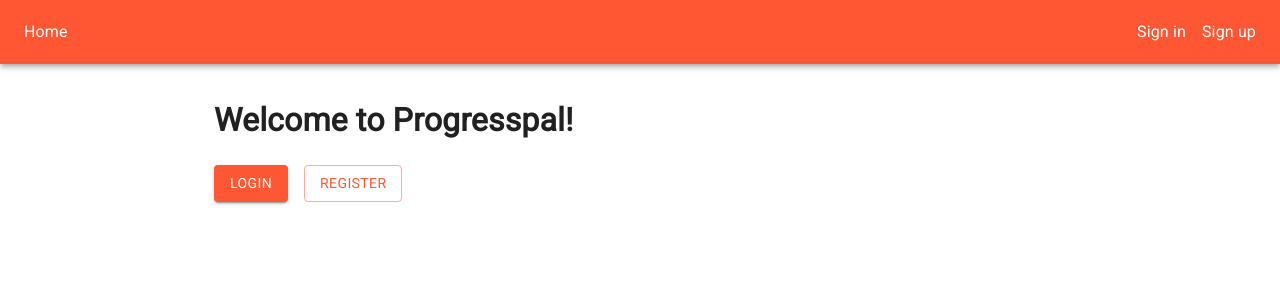
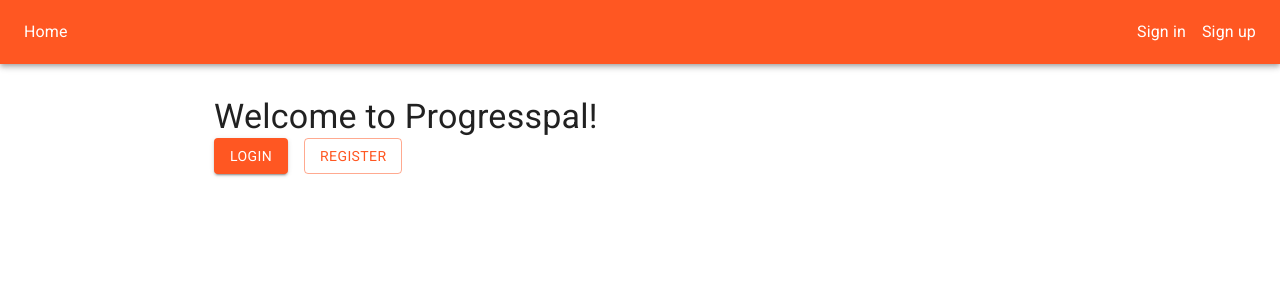
Before and after one commit to Nadia-Kadri/progress-pal, a React (Vite) app in the folder client/: page / in a window 1280 px wide. Shown: the top 300 px of the page. Built offline with nearby package versions, Linux system fonts and the light colour scheme; no server answers.

Commit message:
Layout styling for the dashboard page, change the select input to tabs in the monthview component

```diff
--- a/client/src/components/App.jsx
+++ b/client/src/components/App.jsx
@@ -7,8 +7,8 @@
 import CssBaseline from '@mui/material/CssBaseline';
 import { ThemeProvider } from '@mui/material/styles';
 import theme from '../theme';
+import '@fontsource/roboto/400.css';
 import '../styles/global.css';
-import '@fontsource/roboto/400.css';
 
 function App() {
   const [user, setUser] = useState({ isAuthenticated: false, user: null });
--- a/client/src/pages/Home/Dashboard/CreateHabitModal/ColorPicker.jsx
+++ b/client/src/pages/Home/Dashboard/CreateHabitModal/ColorPicker.jsx
@@ -1,13 +1,22 @@
 import { useState } from 'react';
 import { Box, Menu, MenuItem, IconButton } from '@mui/material';
 
+// const colorOptions = [
+//   '#FF6633', '#00B3E6', '#E6B333', '#3366E6', '#999966',
+//   '#99FF99', '#B34D4D', '#80B300', '#809900', '#E6B3B3',
+//   '#6680B3', '#66991A', '#CCFF1A', '#FF1A66', '#E6331A',
+//   '#33FFCC', '#66994D', '#B366CC', '#4D8000', '#B33300',
+//   '#66664D', '#991AFF', '#4DB3FF', '#1AB399', '#E666B3',
+//   '#33991A', '#FFB399', '#FF33FF', '#FF3380', '#4D80CC'
+// ];
+
 const colorOptions = [
-  '#FF6633', '#00B3E6', '#E6B333', '#3366E6', '#999966',
-  '#99FF99', '#B34D4D', '#80B300', '#809900', '#E6B3B3',
-  '#6680B3', '#66991A', '#CCFF1A', '#FF1A66', '#E6331A',
-  '#33FFCC', '#66994D', '#B366CC', '#4D8000', '#B33300',
-  '#66664D', '#991AFF', '#4DB3FF', '#1AB399', '#E666B3',
-  '#33991A', '#FFB399', '#FF33FF', '#FF3380', '#4D80CC'
+  '#ef5350', '#e57373', '#f06292', '#f8bbd0', '#ec407a',
+  '#ce93d8', '#ba68c8', '#9575cd', '#5e35b1', '#7986cb',
+  '#3f51b5', '#90caf9', '#1e88e5', '#039be5', '#26c6da',
+  '#26a69a', '#a5d6a7', '#81c784', '#43a047', '#689f38',
+  '#d4e157', '#ffeb3b', '#fbc02d', '#ffb74d', '#ff8a65',
+  '#ff6f00', '#f4511e', '#f9a825', '#a1887f', '#795548'
 ];
 
 function ColorPicker({ selectedColor, onChange }) {
--- a/client/src/pages/Home/Dashboard/CreateHabitModal/CreateHabitModal.jsx
+++ b/client/src/pages/Home/Dashboard/CreateHabitModal/CreateHabitModal.jsx
@@ -15,7 +15,7 @@
     name: '',
     description: '',
     icon: '',
-    color: '#BAE1FF',
+    color: '#90caf9',
     amount: '',
     unit: '',
     created_at: format(today, "yyyy-MM-dd"),
@@ -78,7 +78,7 @@
 
   return (
     <>
-    <Button sx={{ marginTop: '8px' }} onClick={handleModalOpen}>
+    <Button sx={{ py: '8.75px', width: '100%' }} onClick={handleModalOpen}>
       Create a new habit
       <AddCircleOutlineIcon />
     </Button>
--- a/client/src/pages/Home/Dashboard/Dashboard.jsx
+++ b/client/src/pages/Home/Dashboard/Dashboard.jsx
@@ -39,17 +39,18 @@
   }
 
   return (
-    <>
-    <Container sx={{ my: 4 }}>
-      <Typography component='h1' variant='h4' sx={{ mb: '14px' }}>Hello, {userData.first_name}</Typography>
-      <Grid container spacing={2}>
-        <Grid item md={4} sm={12}>
+    <Box component='main'>
+      <Container>
+        <Typography component='h1' variant='h4' sx={{ pt: '14px' }}>Hello, {userData.first_name}!</Typography>
+        <Typography variant='subtitle1' sx={{ pb: '14px' }}>Discover how tracking small habits can make a big difference</Typography>
+        <Grid container spacing={1.5} justifyContent='center' sx={{ pb: '14px' }}>
+          <Grid item md={4} sm={8} xs={12}>
             <DayView
               habits={habits}
               getUserHabits={getUserHabits}
             />
           </Grid>
-        <Grid item md={8} sm={12}>
+          <Grid item md={8} sm={8} xs={12}>
             <MonthView
               habits={habits}
               getUserHabits={getUserHabits}
@@ -57,7 +58,8 @@
           </Grid>
         </Grid>
       </Container>
-    </>
+    </Box>
+
   );
 }
 
--- a/client/src/pages/Home/Dashboard/DayView/DayView.jsx
+++ b/client/src/pages/Home/Dashboard/DayView/DayView.jsx
@@ -1,6 +1,6 @@
 import { useState } from 'react';
 import { format } from 'date-fns';
-import { Box, Paper, Checkbox, Typography, IconButton } from '@mui/material'
+import { Box, Paper, Checkbox, Typography, IconButton, Divider } from '@mui/material'
 import NavigateBeforeIcon from '@mui/icons-material/NavigateBefore';
 import NavigateNextIcon from '@mui/icons-material/NavigateNext';
 import CreateHabitModal from '../CreateHabitModal/CreateHabitModal';
@@ -60,14 +60,16 @@
 
   return (
     <>
-    <Paper elevation={3} sx={{ padding: '14px', height: '500px' }}>
-      <Box sx={{ display: 'flex', justifyContent: 'space-evenly', alignItems: 'center' }}>
+    <Paper elevation={3} sx={{ height: '500px' }}>
+      <Typography component='h2' variant='h6' align='center' sx={{ p: '5px' }}>Daily Log</Typography>
+      <Divider />
+      <Box sx={{ display: 'flex', justifyContent: 'space-evenly', alignItems: 'center', p: '5px' }}>
         <IconButton onClick={handleBeforeClick}><NavigateBeforeIcon /></IconButton>
         <Typography>{format(selectedDate, "EEEE, MMM do")}</Typography>
         <IconButton onClick={handleNextClick}><NavigateNextIcon /></IconButton>
       </Box>
       {habits.length === 0 ? <Typography>No current habits</Typography> : (
-        <Box sx={{ height: '395.5px', overflow: 'auto' }}>
+        <Box sx={{ height: '364px', overflow: 'auto', px: 3 }}>
           {habits.map(habit => {
             const completedLog = habit.logs.find(log => log.log_created_at === format(selectedDate, 'yyyy-MM-dd'));
             const habitStartDate = new Date(habit.created_at);
@@ -80,7 +82,7 @@
                     display: 'flex',
                     justifyContent: 'space-between',
                     borderBottom: `2px solid ${habit.color}`,
-                    paddingTop: '14px',
+                    mb: '14px',
                     overflow: 'auto',
                     opacity: selectedDate > today ? 0.5 : 1,
                     pointerEvents: selectedDate > today ? 'none' : 'auto'
@@ -103,6 +105,7 @@
           })}
         </Box>
       )}
+      <Divider />
       <CreateHabitModal getUserHabits={getUserHabits} setSelectedDate={setSelectedDate}/>
     </Paper>
     </>
--- a/client/src/pages/Home/Dashboard/MonthView/Calendar/Calendar.css
+++ b/client/src/pages/Home/Dashboard/MonthView/Calendar/Calendar.css
@@ -37,7 +37,6 @@
 }
 
 .day.today {
-  font-weight: bolder;
   position: relative;
   z-index: 1;
 }
@@ -50,7 +49,7 @@
   transform: translate(-50%, -50%);
   width: 33px;
   height: 33px;
-  border: 2px solid red;
+  border: 1px solid black;
   border-radius: 50%;
   box-sizing: border-box;
   z-index: 0;
--- a/client/src/pages/Home/Dashboard/MonthView/MonthView.jsx
+++ b/client/src/pages/Home/Dashboard/MonthView/MonthView.jsx
@@ -1,41 +1,35 @@
 import { useState } from 'react';
 import Calendar from './Calendar/Calendar';
-import { Paper, Select, MenuItem, FormControl, InputLabel, Box, Grid } from '@mui/material';
+import { Paper, Box, Grid, Typography, Divider, Tabs, Tab } from '@mui/material';
 import EmojiEventsTwoToneIcon from '@mui/icons-material/EmojiEventsTwoTone';
 import EventAvailableTwoToneIcon from '@mui/icons-material/EventAvailableTwoTone';
 import AutoAwesomeMotionTwoToneIcon from '@mui/icons-material/AutoAwesomeMotionTwoTone';
 import TaskAltIcon from '@mui/icons-material/TaskAlt';
 
 function MonthView({ habits }) {
-  const [selectedHabit, setSelectedHabit] = useState(habits.length > 0 ? habits[0].id : '');
+  const [selectedHabitId, setSelectedHabitId] = useState(habits.length > 0 ? habits[0].id : null);
 
-  const handleChange = (event) => {
-    setSelectedHabit(event.target.value);
+  const handleChange = (event, newValue) => {
+    setSelectedHabitId(newValue);
   };
 
   return (
     <>
-    <Paper elevation={3} sx={{ padding: '14px', height: '500px' }}>
-      <Box sx={{ display: 'flex', justifyContent: 'center' }}>
-        <FormControl variant='standard' sx={{ m: 1, minWidth: 120 }}>
-          <InputLabel id='habit-select-label' htmlFor='habit-select'>Habit</InputLabel>
-          <Select
-            labelId='habit-select-label'
-            id='habit-select'
-            value={selectedHabit}
-            onChange={handleChange}
-          >
-            {habits.length > 0 ? habits.map(habit => (
-              <MenuItem key={habit.id} value={habit.id}>{habit.icon} {habit.name}</MenuItem>
-            )) : null}
-          </Select>
-        </FormControl>
+    <Paper elevation={3} sx={{ minHeight: '500px' }}>
+      <Typography component='h2' variant='h6' align='center' sx={{ p: '5px' }}>Progress</Typography>
+      <Divider />
+      <Box sx={{ display: 'flex', justifyContent: 'center', width: '100%' }}>
+        <Tabs value={selectedHabitId} onChange={handleChange} variant='scrollable' scrollButtons='auto' aria-label='scrollable habit tabs'>
+          {habits.length > 0 ? habits.map(habit => (
+            <Tab key={habit.id} label={`${habit.icon} ${habit.name}`} value={habit.id} sx={{ color: 'black' }} />
+          )) : null}
+        </Tabs>
       </Box>
-      <Grid container>
-        <Grid item sm={8}>
-          <Calendar selectedHabit={habits.find(habit => habit.id === selectedHabit)} />
+      <Grid container sx={{ py: 2 }}>
+        <Grid item md={8} xs={12}>
+          <Calendar selectedHabit={habits.find(habit => habit.id === selectedHabitId)} />
         </Grid>
-        <Grid item sm={4}>
+        <Grid item md={4} xs={12}>
           <Box>
             <EventAvailableTwoToneIcon /> Done in August
           </Box>
--- a/client/src/pages/Home/Welcome.jsx
+++ b/client/src/pages/Home/Welcome.jsx
@@ -1,12 +1,12 @@
 import { Link } from 'react-router-dom';
-import { Container, Box, Button } from '@mui/material';
+import { Container, Box, Button, Typography } from '@mui/material';
 
 function Welcome() {
   return (
     <>
     <Container maxWidth='md' sx={{ my: 4 }}>
       <Box>
-        <h1>Welcome to Progresspal!</h1>
+        <Typography component='h1' variant='h4'>Welcome to Progresspal!</Typography>
         <Button component={Link} to="/login" variant="contained" color="primary" sx={{ marginRight: '1rem' }}>Login</Button>
         <Button component={Link} to="/register" variant="outlined" color="primary">Register</Button>
       </Box>
--- a/client/src/styles/global.css
+++ b/client/src/styles/global.css
@@ -1,9 +1,3 @@
-body {
-  font-family: 'Roboto', sans-serif;
-  margin: 0;
-  padding: 0;
-}
-
 a {
   text-decoration: none;
 }
--- a/client/src/theme.jsx
+++ b/client/src/theme.jsx
@@ -3,16 +3,16 @@
 const theme = createTheme({
   palette: {
     primary: {
-      main: '#FF5733',
+      main: '#FF5722',
       // light: will be calculated from palette.primary.main,
       // dark: will be calculated from palette.primary.main,
       // contrastText: will be calculated to contrast with palette.primary.main
     },
     secondary: {
-      main: '#E0C2FF',
-      light: '#F5EBFF',
+      main: '#22CAFF',
+      // light: '#F5EBFF',
       // dark: will be calculated from palette.secondary.main,
-      contrastText: '#47008F',
+      // contrastText: '#47008F',
     },
   },
 })
```
Lines whose indentation alone changed are shown as unchanged.
